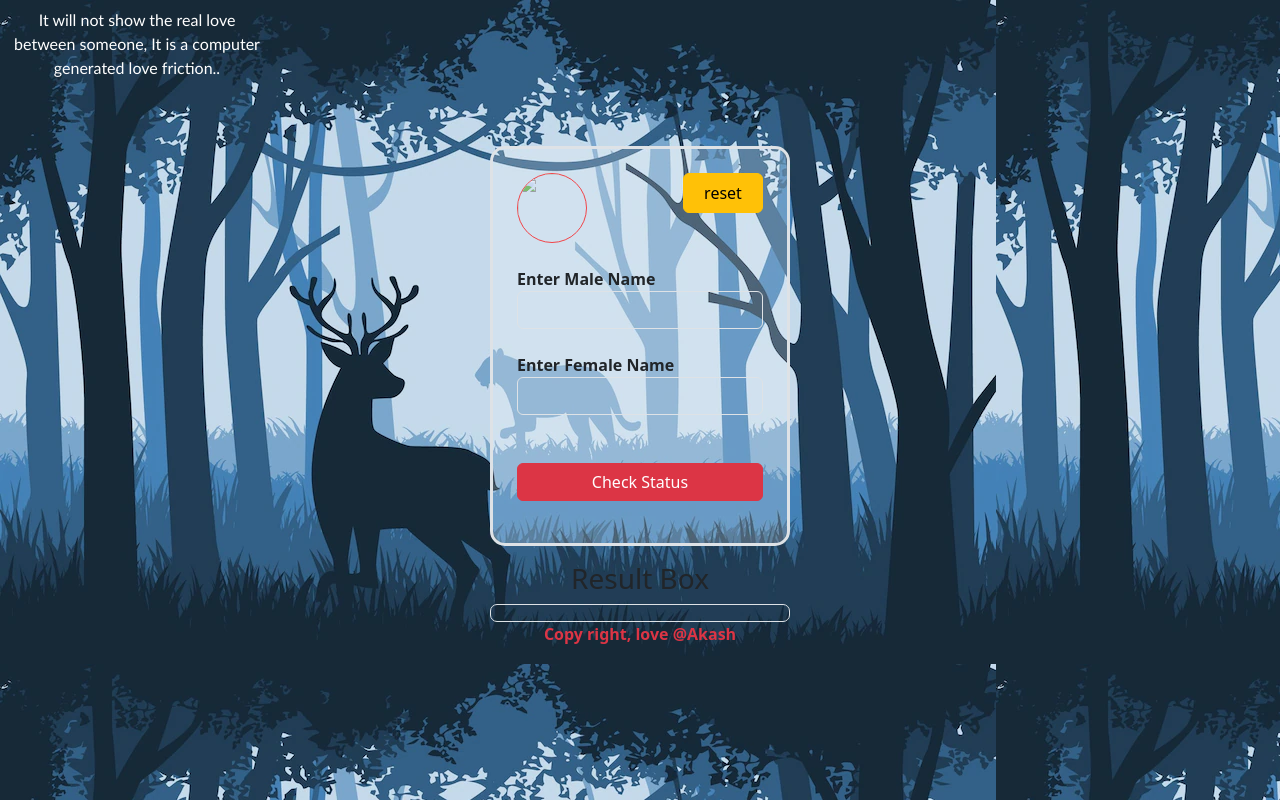
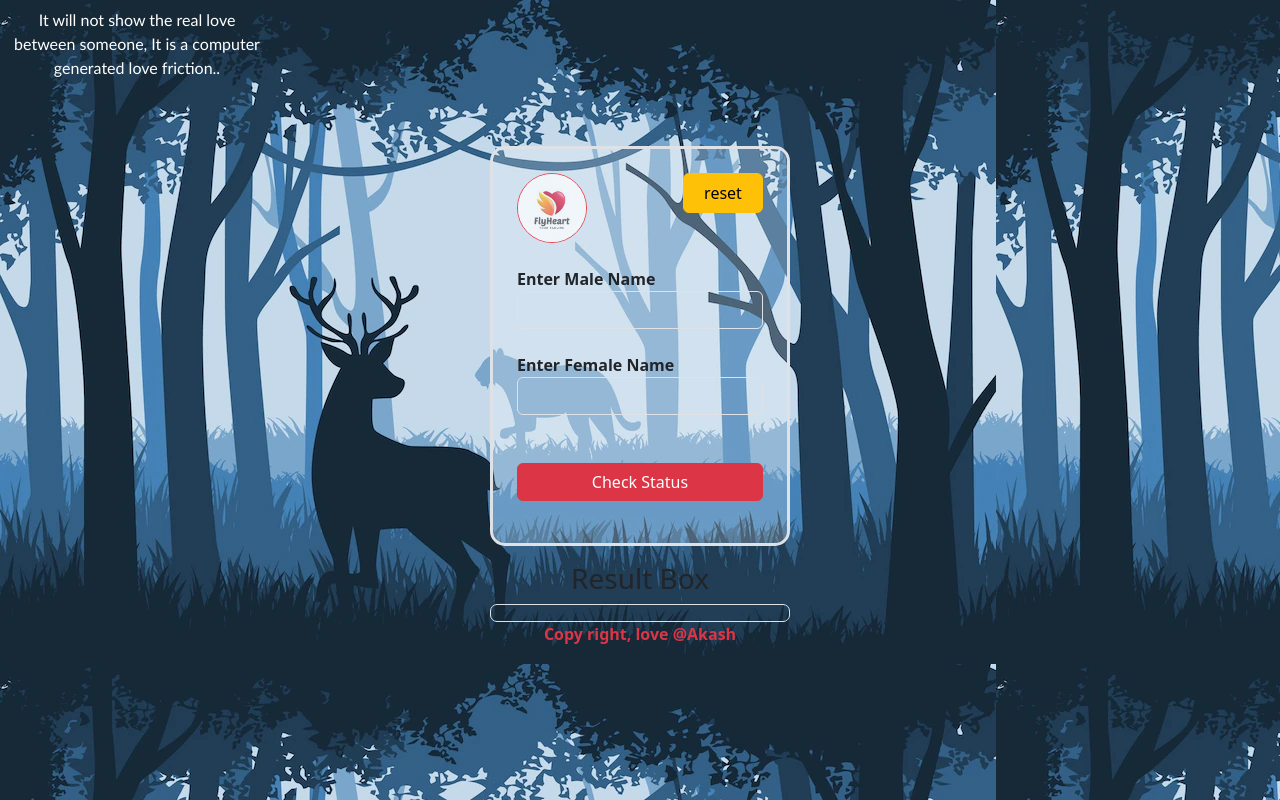
Before and after one commit to akashroy2657/love-calculator, a website: page index.html in a window 1280 px wide. Drawn offline with nearby package versions, Linux system fonts and the light colour scheme; the site is published under a folder, as on GitHub Pages, so addresses that start at the root find nothing.

Commit message:
Add files via upload

```diff
--- a/index.html
+++ b/index.html
@@ -52,7 +52,7 @@
                 <dl class="form border border-3 p-4">
                     <div class="d-flex justify-content-between">
                         <span class="logo">
-                            <img src="/imgaes/logo.jpg" alt="">
+                            <img src="logo.jpg" alt="">
                         </span>
                         <button class="btn btn-warning rebtn" onclick="resetClick()">reset</button>
                     </div>
```
Also changed, not shown: logo.jpg (added).
